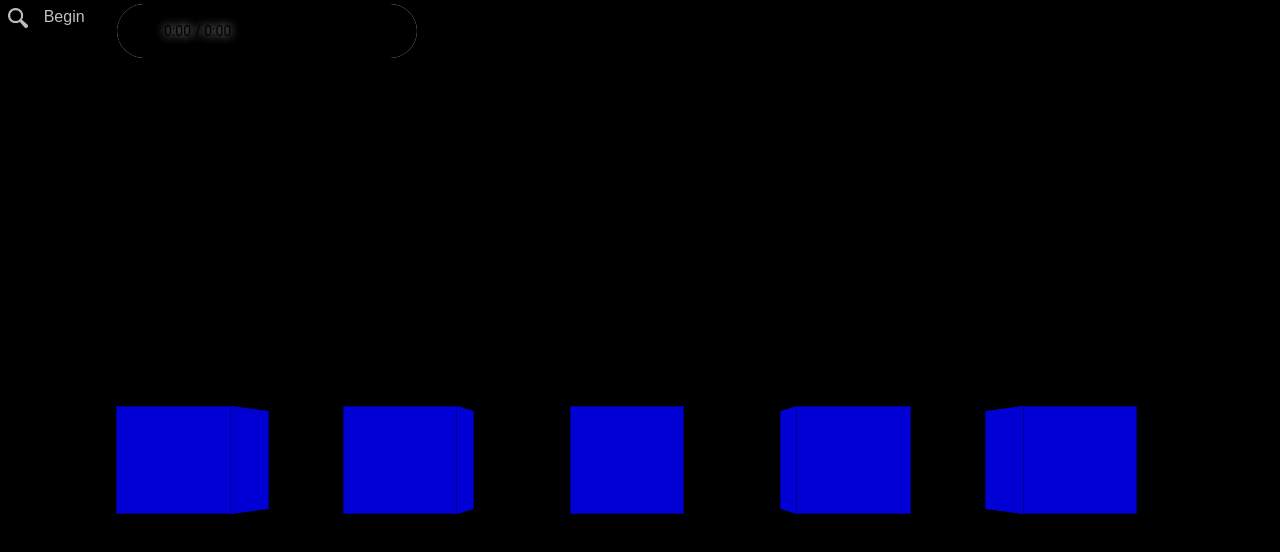
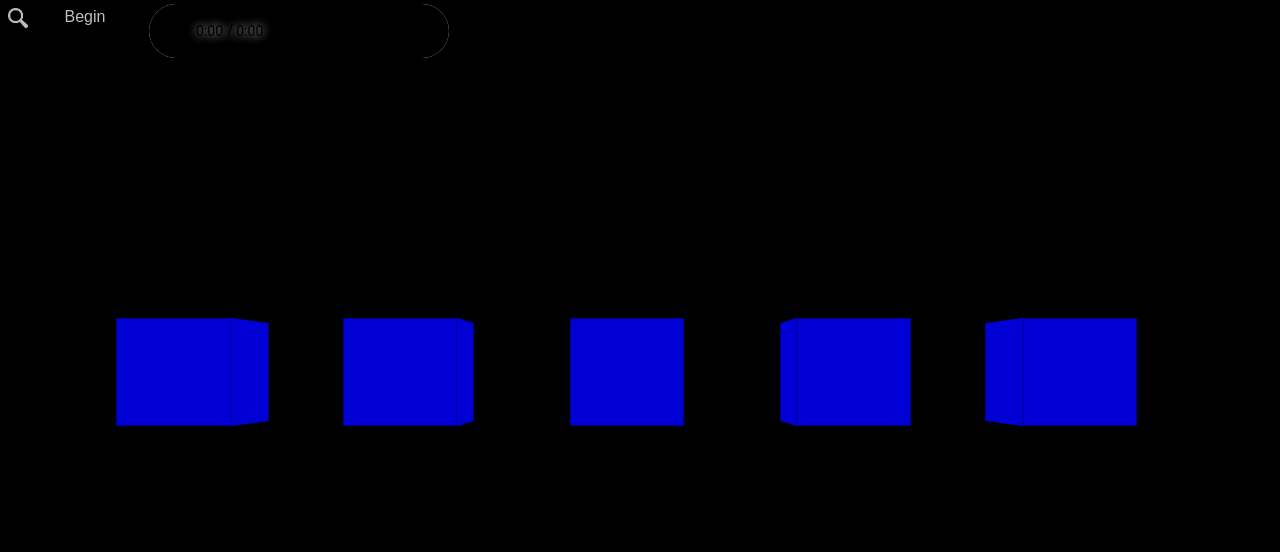
Before and after one commit to slunell/slunell.github.io, a website: page diffFreq.html in a window 1280 px wide. Drawn offline with nearby package versions, Linux system fonts and the light colour scheme; animation ran at ten frames a second.

Commit message:
projects

```diff
--- a/diffFreq.html
+++ b/diffFreq.html
@@ -35,7 +35,7 @@
 				font-family: arial;
 				color: silver;
 				background-color: black;
-                padding-left: .7em
+                padding-left: 2em;
 			}
 
 			#wrapper {
@@ -82,8 +82,8 @@
 	</head>
 
 	<body style="background-color: black;">
-		<div class="row">
-			<div class="col col-md-1 pt-1 ml-2">
+		<div class="row" style="position: fixed">
+			<div class="col col-md-2 pt-1 ml-2">
 				<img src="search.png" onclick="document.getElementById('music-files').click();"/>
                 <a id="play" onclick = "play()" >Begin</a>
 			</div>
```
Also changed, not shown: expand.html (+3 -3 lines).
